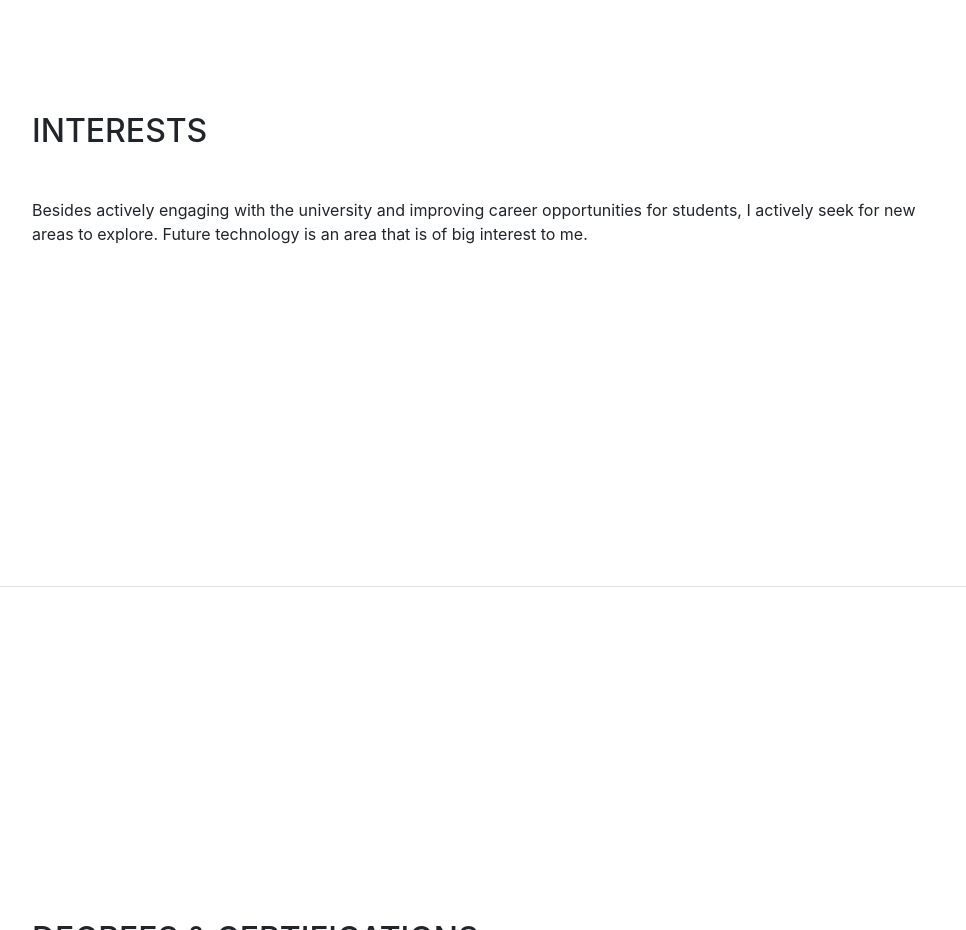
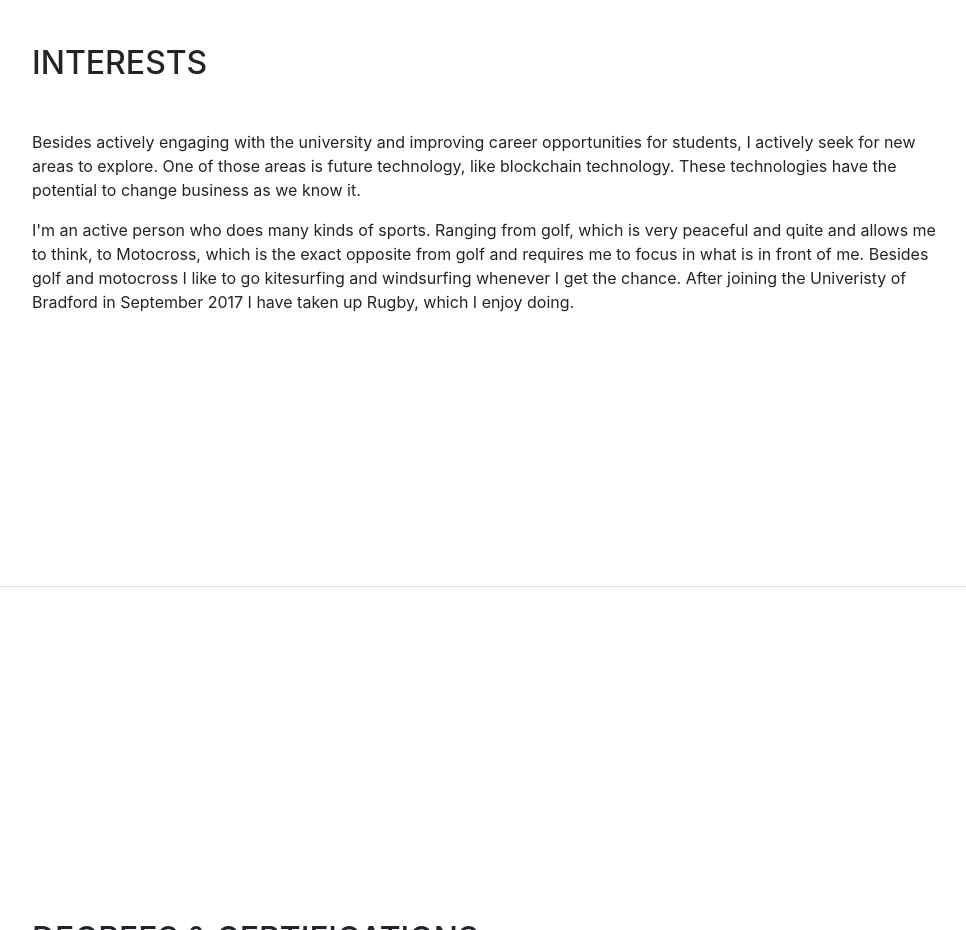
Before and after one commit to ElliotPSchouten/Resume, a website with bundled scripts: page index.html in a window 1280 px wide. Shown: the part 3740-4670 px from the top of the page, without its empty margins (288-1254 px from the left). Built offline with nearby package versions, Linux system fonts and the light colour scheme; a web font is replaced by a local one.

Commit message:
Update index.html

```diff
--- a/index.html
+++ b/index.html
@@ -208,7 +208,8 @@ I would describe myself as a young, fast paced, eager to learn and enthusiastic
       <section class="resume-section p-3 p-lg-5 d-flex flex-column" id="interests">
         <div class="my-auto">
           <h2 class="mb-5">Interests</h2>
-          <p> Besides actively engaging with the university and improving career opportunities for students, I actively seek for new areas to explore. Future technology is an area that is of big interest to me.</p>
+          <p> Besides actively engaging with the university and improving career opportunities for students, I actively seek for new areas to explore. One of those areas is future technology, like blockchain technology. These technologies have the potential to change business as we know it.</p>
+          <p> I'm an active person who does many kinds of sports. Ranging from golf, which is very peaceful and quite and allows me to think, to Motocross, which is the exact opposite from golf and requires me to focus in what is in front of me. Besides golf and motocross I like to go kitesurfing and windsurfing whenever I get the chance. After joining the Univeristy of Bradford in September 2017 I have taken up Rugby, which I enjoy doing. </p>
           <p class="mb-0"> </p>
         </div>
       </section>
```
